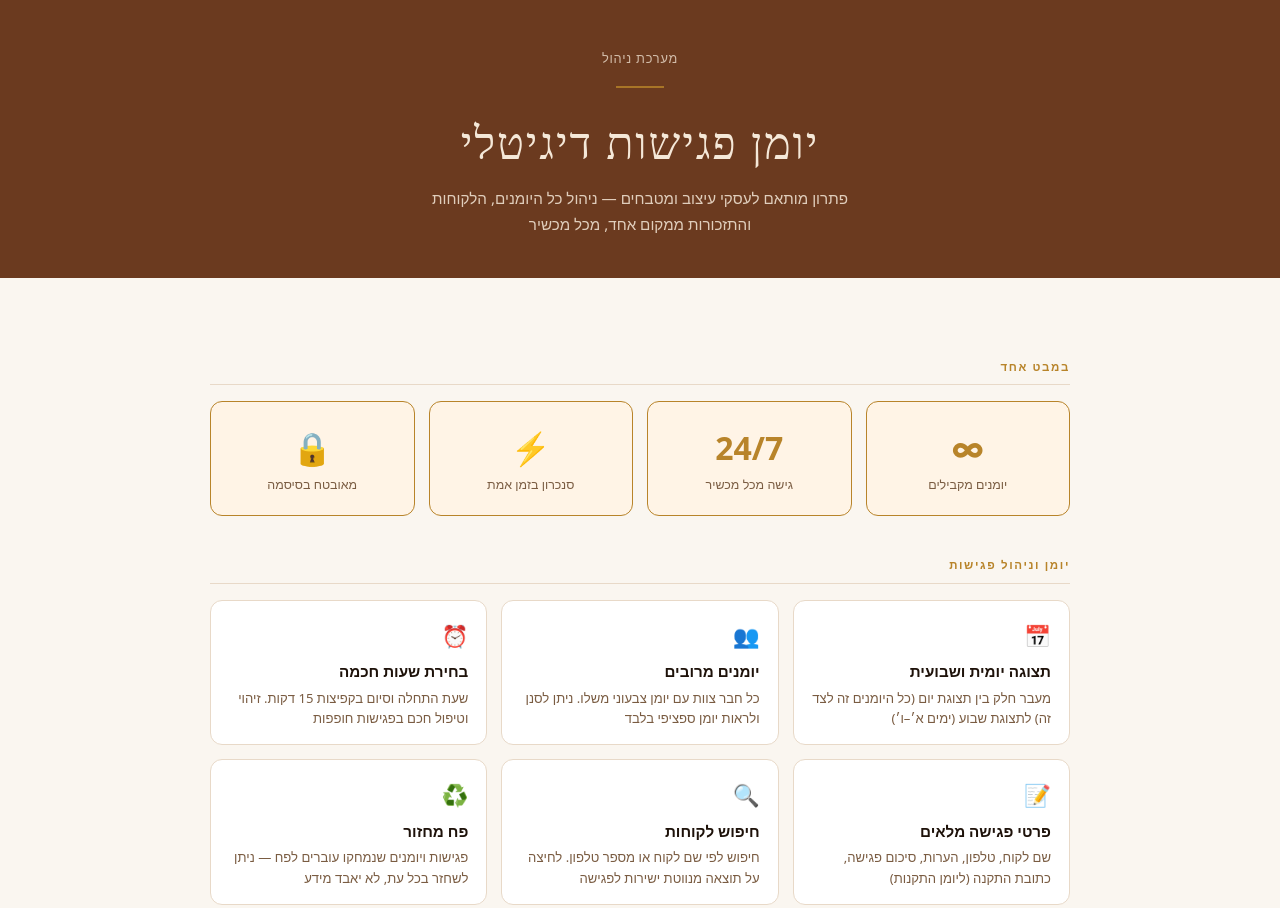
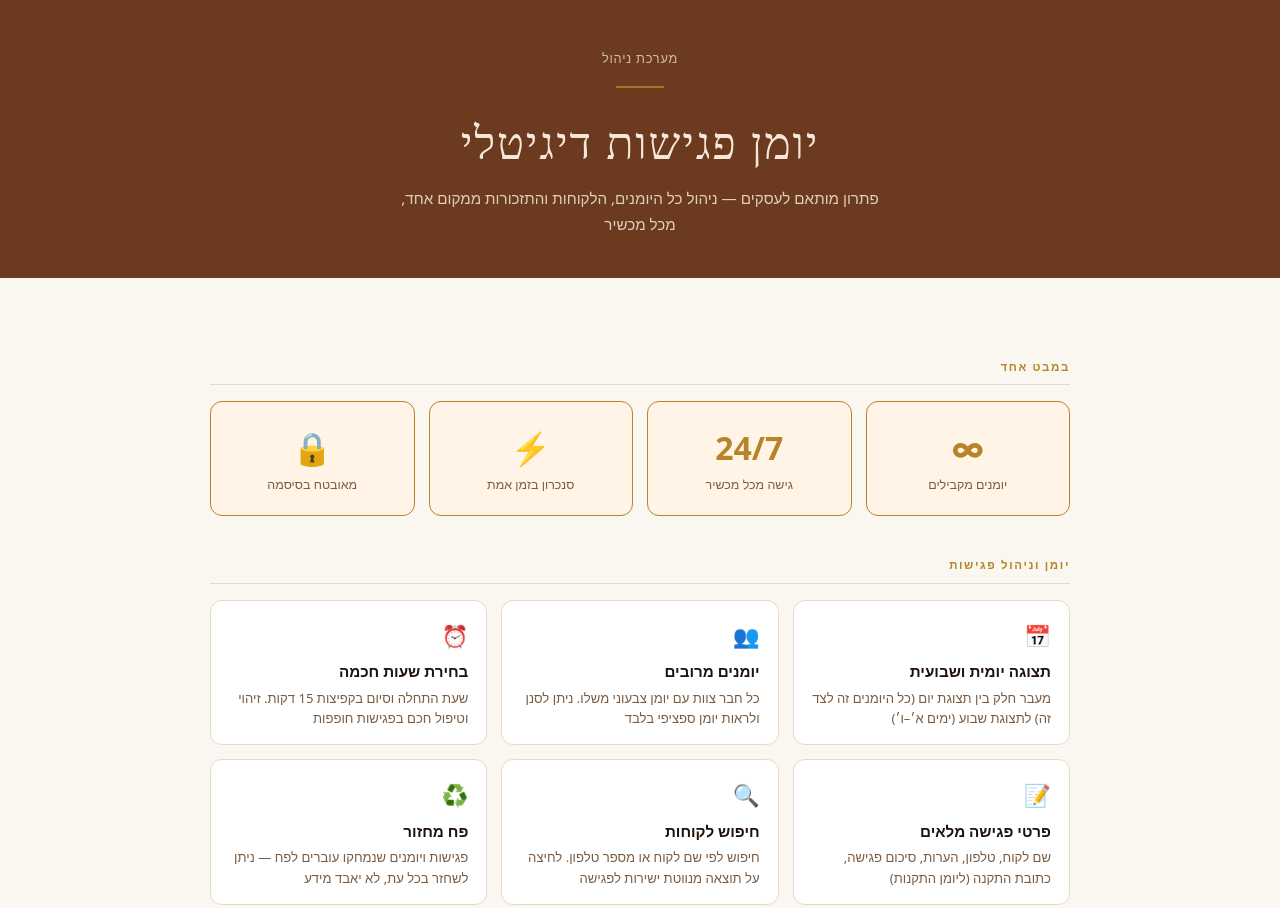
Before and after one commit to vcarmel-cell/calendar-next1, a plain HTML site: page about.html in a window 1280 px wide. Shown: the top 908 px of the page. Drawn offline with Linux system fonts and the light colour scheme.

Commit message:
Update about.html subtitle to generic businesses

```diff
--- a/about.html
+++ b/about.html
@@ -194,7 +194,7 @@
   <p>מערכת ניהול</p>
   <div class="gold-line"></div>
   <h1>יומן פגישות דיגיטלי</h1>
-  <p class="sub">פתרון מותאם לעסקי עיצוב ומטבחים — ניהול כל היומנים, הלקוחות והתזכורות ממקום אחד, מכל מכשיר</p>
+  <p class="sub">פתרון מותאם לעסקים — ניהול כל היומנים, הלקוחות והתזכורות ממקום אחד, מכל מכשיר</p>
 </div>
 
 <div class="page-body">
```
